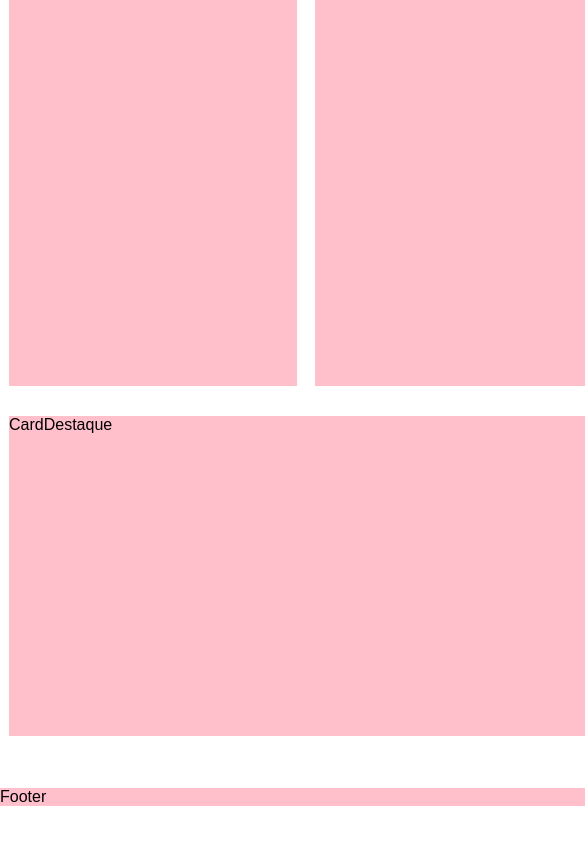
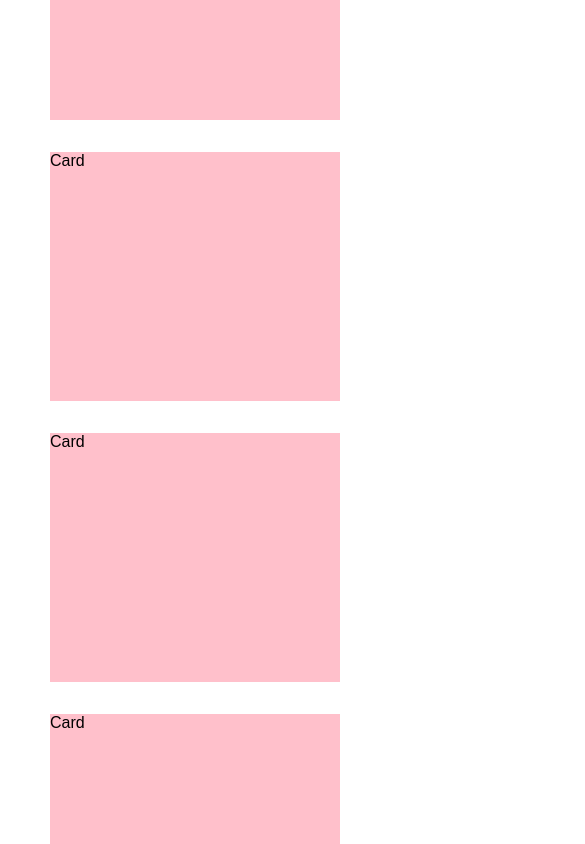
Before and after one commit to Felipe13devmaster/Felipe_Rodrigues_JAMStackAlura, a Next.js app: page / in a window 390 px wide. Shown: the part 1120-1964 px from the top of the page, 585 px wide, since content can reach past the window. Before the commit the page ends 1926 px from the top, so only its background shows below. Built offline with nearby package versions, Linux system fonts and the light colour scheme; a web font is replaced by a local one.

Commit message:
Configurei os break poits da página.

```diff
--- a/src/components/commons/Card/index.js
+++ b/src/components/commons/Card/index.js
@@ -1,12 +1,23 @@
 import React from 'react';
+import styled, { css } from 'styled-components';
 import PropTypes from 'prop-types';
-import styled from 'styled-components';
+import breakpointsMedia from '../../../theme/utils/breakpointsMedia';
 
 const ContentCard = styled.div`
   background-color: pink;
-  width: 288px;
-  height: 510px;
-  margin: 9px;
+
+  ${breakpointsMedia({
+    xs: css`
+      width: 290px;
+      height: 249px;
+      margin: 16px;
+    `,
+    md: css`
+      width: 288px;
+      height: 510px;
+      margin: 9px;
+    `,
+  })}
 `;
 
 const Card = ({ children }) => (
--- a/src/components/commons/CardDestaque/index.js
+++ b/src/components/commons/CardDestaque/index.js
@@ -1,12 +1,21 @@
 import React from 'react';
 import PropTypes from 'prop-types';
-import styled from 'styled-components';
+import styled, { css } from 'styled-components';
+import breakpointsMedia from '../../../theme/utils/breakpointsMedia';
 
 const ContentCardDestaque = styled.div`
   background-color: pink;
-  width: 900px;
-  height: 320px;
-  margin-top: 21px;
+
+  ${breakpointsMedia({
+    xs: css`
+      width: 290px;
+      height: 249px;
+    `,
+    md: css`
+      width: 900px;
+      height: 320px;
+    `,
+  })}
 `;
 
 const CardDestaque = ({ children }) => (
--- a/src/components/commons/Footer/index.js
+++ b/src/components/commons/Footer/index.js
@@ -1,9 +1,18 @@
 import React from 'react';
-import styled from 'styled-components';
+import styled, { css } from 'styled-components';
+import breakpointsMedia from '../../../theme/utils/breakpointsMedia';
 
 const ContentFooter = styled.div`
   background-color: pink;
-  margin-top: 52px;
+
+  ${breakpointsMedia({
+    xs: css`
+      margin-top: 32px;
+    `,
+    md: css`
+      margin-top: 52px;
+    `,
+  })}
 `;
 
 const Footer = ({ children }) => (
--- a/src/components/commons/SectionTitle/index.js
+++ b/src/components/commons/SectionTitle/index.js
@@ -12,10 +12,12 @@ const Titulo = styled.h2`
     xs: css`
       font-size: 36px;
       line-height: 43px;
+      margin: 32px 0;
     `,
     md: css`
       font-size: 60px;
       line-height: 72px;
+      margin: 64px 0 85px;
     `,
   })}
 `;
--- a/src/components/commons/WrapperProjetos/index.js
+++ b/src/components/commons/WrapperProjetos/index.js
@@ -1,21 +1,50 @@
 import React from 'react';
 import PropTypes from 'prop-types';
-import styled from 'styled-components';
+import styled, { css } from 'styled-components';
+import breakpointsMedia from '../../../theme/utils/breakpointsMedia';
 import Card from '../Card';
 import CardDestaque from '../CardDestaque';
 
+const BoxWrapper = styled.div`
+  display: flex;
+  flex-direction: column;
+`;
+
 const BoxCards = styled.div`
   display: flex;
-  justify-content: center;
+  align-items: center;
+
+  ${breakpointsMedia({
+    xs: css`
+      flex-direction: column;
+      order: 1;
+    `,
+    md: css`
+      flex-direction: row;
+      justify-content: center;
+      order: 0;
+    `,
+  })}
 `;
 
 const BoxCardDestaque = styled.div`
   display: flex;
   justify-content: center;
+
+  ${breakpointsMedia({
+    xs: css`
+      order: 0;
+      margin-bottom: 16px;
+    `,
+    md: css`
+      margin-top: 21px;
+      order: 1;
+    `,
+  })}
 `;
 
 const WrapperProjetos = () => (
-  <>
+  <BoxWrapper>
     <BoxCards>
       <Card>Card</Card>
       <Card>Card</Card>
@@ -24,7 +53,7 @@ const WrapperProjetos = () => (
     <BoxCardDestaque>
       <CardDestaque>CardDestaque</CardDestaque>
     </BoxCardDestaque>
-  </>
+  </BoxWrapper>
 );
 
 // WrapperProjetos.propTypes = {
```
